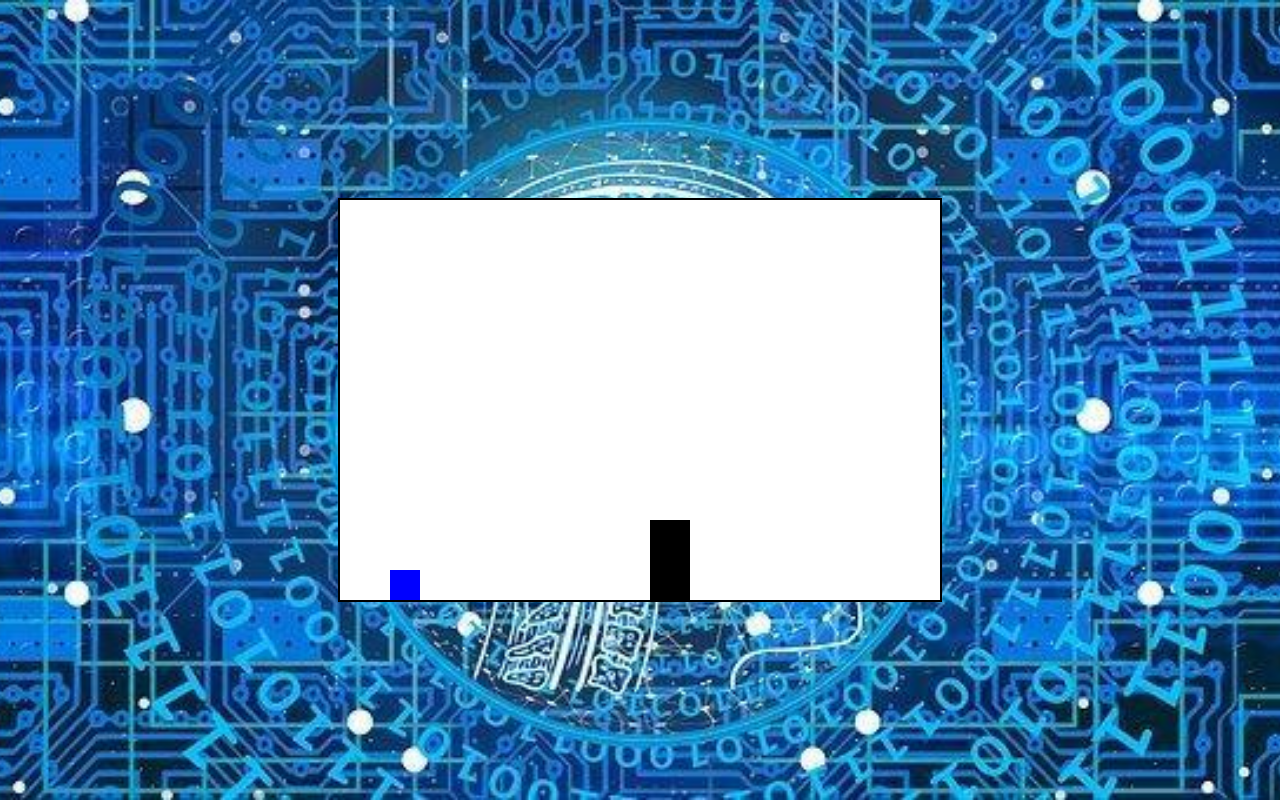
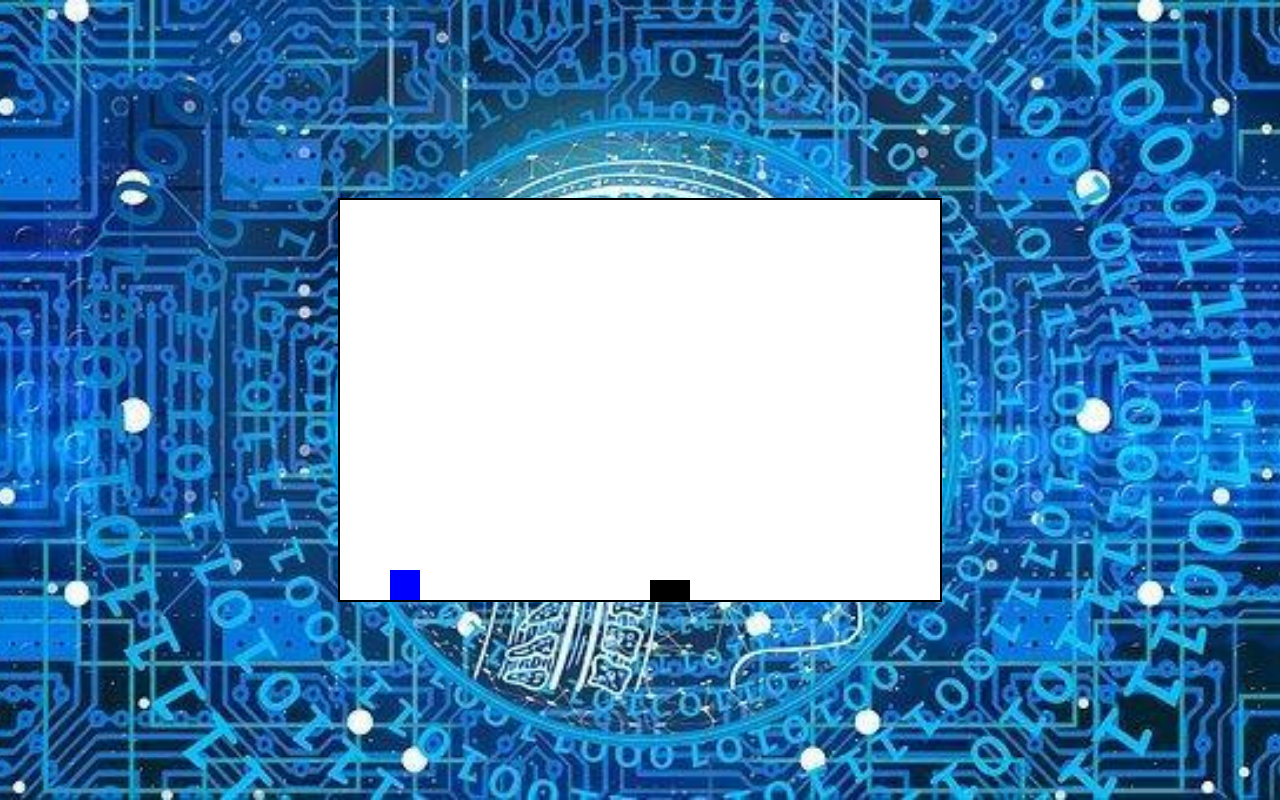
Before and after one commit to aArntzen/ProsjektSiste, a plain HTML site: page ProsjektSiste/index.html in a window 1280 px wide. Both pictures are taken after a click on the button "Start Geometry Knash". Drawn offline with Linux system fonts and the light colour scheme; a web font is replaced by a local one.

Commit message:
Tillfeldig høyde

```diff
--- a/ProsjektSiste/knash.js
+++ b/ProsjektSiste/knash.js
@@ -15,11 +15,16 @@ function init() {
 
     obstacle = {
         x: canvas.width - 40,
-        y: canvas.height - 80,
+        y: canvas.height - 60,
         width: 40,
-        height: 80,
+        height: getRandomHeight(),
         speed: 10
     };
+}
+
+function getRandomHeight() {
+
+    return Math.floor(Math.random() * 41) + 20;
 }
 
 function drawCharacter() {
@@ -29,19 +34,18 @@ function drawCharacter() {
 
 function drawObstacle() {
     ctx.fillStyle = "black";
-    ctx.fillRect(obstacle.x, obstacle.y, obstacle.width, obstacle.height);
+    ctx.fillRect(obstacle.x, canvas.height - obstacle.height, obstacle.width, obstacle.height);
 }
 
 function jump() {
     if (!character.jumping) {
-        character.velocityY = -14;
+        character.velocityY = -12;
         character.jumping = true;
-        obstacle.speed += 1;
     }
 }
 
 function update() {
-    character.velocityY += 0.8;
+    character.velocityY += 0.5;
     character.y += character.velocityY;
 
     if (character.y > canvas.height - character.height) {
@@ -52,13 +56,14 @@ function update() {
     obstacle.x -= obstacle.speed;
     if (obstacle.x + obstacle.width < 0) {
         obstacle.x = canvas.width;
+        obstacle.height = getRandomHeight();
     }
 
     if (
         character.x < obstacle.x + obstacle.width &&
         character.x + character.width > obstacle.x &&
-        character.y < obstacle.y + obstacle.height &&
-        character.y + character.height > obstacle.y
+        character.y < canvas.height - obstacle.height + obstacle.height &&
+        character.y + character.height > canvas.height - obstacle.height
     ) {
         gameoverSound.currentTime = 0;
         gameoverSound.play();
```
Also changed, not shown: ProsjektSiste/index.html (+1 -2 lines).
